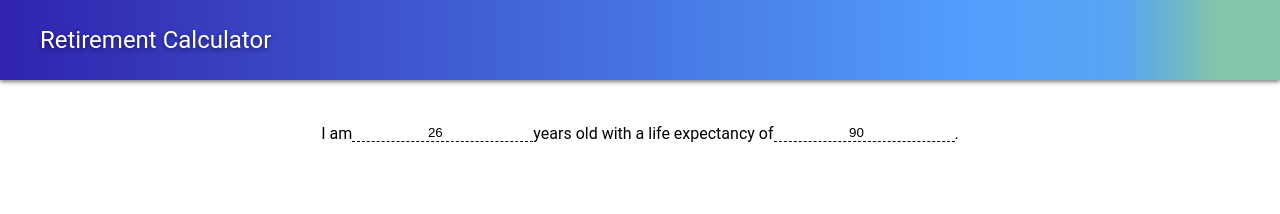
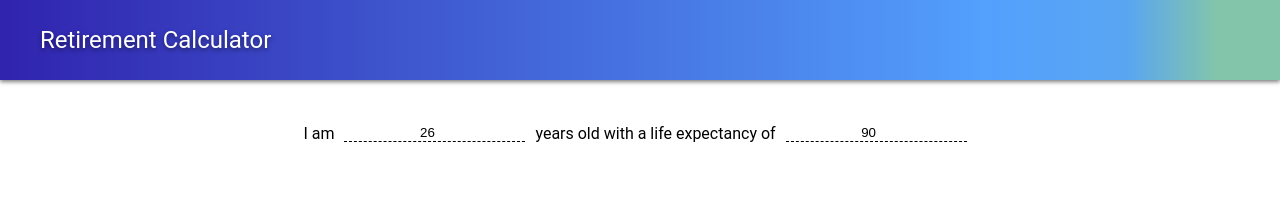
Before and after one commit to gabrielwr/React-Retirement-Calculator, a React (Create React App) app: page / in a window 1280 px wide. Shown: the top 214 px of the page. Built offline with nearby package versions, Linux system fonts and the light colour scheme.

Commit message:
updates age form input styling; removes terminating "."

```diff
--- a/src/components/age-form/index.js
+++ b/src/components/age-form/index.js
@@ -24,7 +24,6 @@ class AgeForm extends Component {
         <AgeFormInput type='number' value={startingAge}/>
         <span>years old with a life expectancy of</span>
         <AgeFormInput type='number' value={lifeExpectancy}/>
-        <span>.</span>
       </AgeFormWrapper>
     );
   }
--- a/src/components/age-form/styled.js
+++ b/src/components/age-form/styled.js
@@ -13,4 +13,5 @@ export const AgeFormInput = styled.input`
   background: transparent;
   border-bottom: 1px dashed black;
   text-align: center;
+  margin: 0 10px 0 10px;
 `;
```
